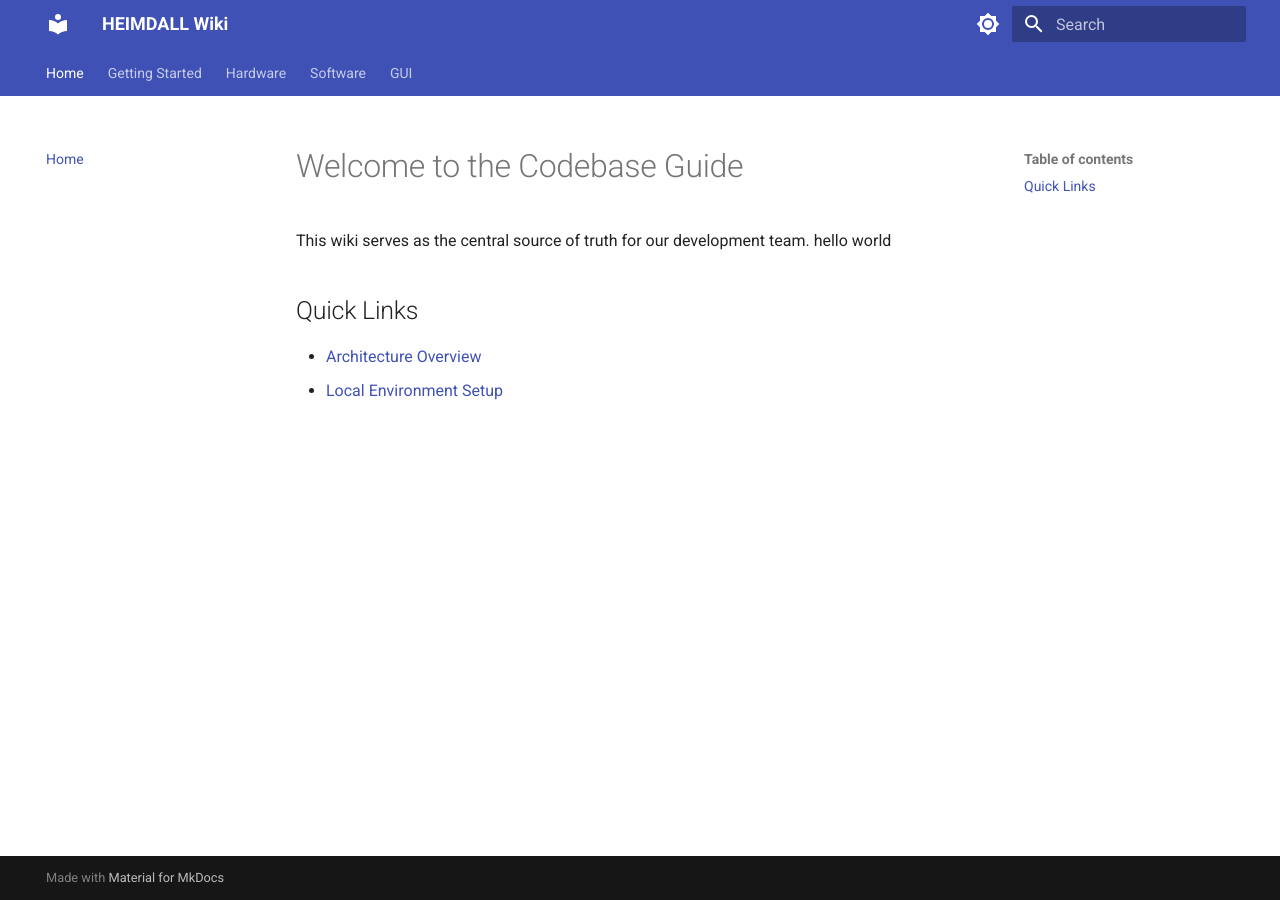
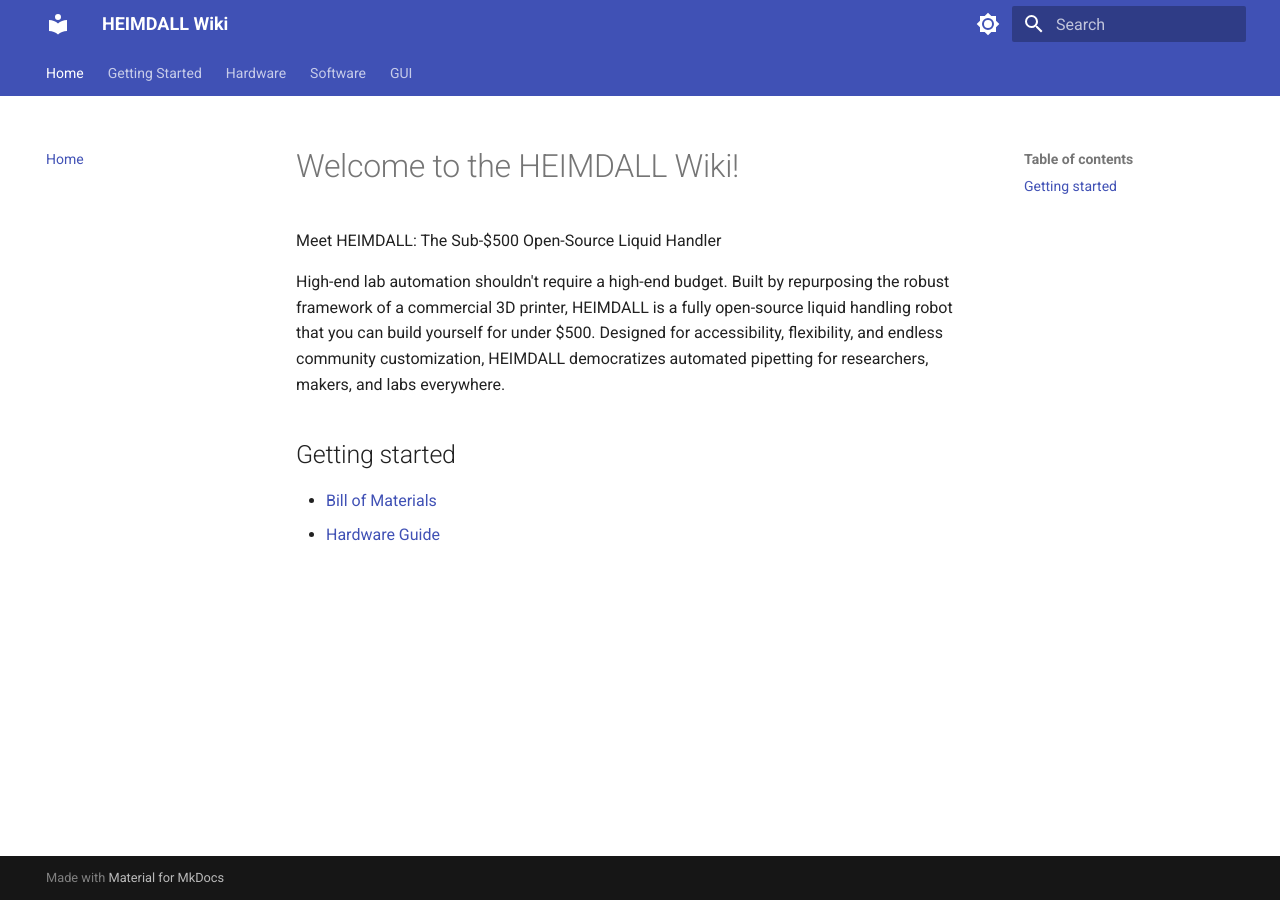
Before and after one commit to selfdrivinglabsntu/SelfDrivingLabWiki, an MkDocs documentation site: the page built from docs/index.md, in a window 1280 px wide. Built offline with MkDocs 1.6.1 and Material for MkDocs 9.7.7, drawn with Linux system fonts in a browser that asks for light colours.

Commit message:
changed landing page, added some other stuff

```diff
--- a/docs/index.md
+++ b/docs/index.md
@@ -1,7 +1,8 @@
-# Welcome to the Codebase Guide
-This wiki serves as the central source of truth for our development team.
-hello world
+# Welcome to the HEIMDALL Wiki!
+Meet HEIMDALL: The Sub-$500 Open-Source Liquid Handler
 
-## Quick Links
-* [Architecture Overview](architecture.md)
-* [Local Environment Setup](setup.md)
+High-end lab automation shouldn't require a high-end budget. Built by repurposing the robust framework of a commercial 3D printer, HEIMDALL is a fully open-source liquid handling robot that you can build yourself for under $500. Designed for accessibility, flexibility, and endless community customization, HEIMDALL democratizes automated pipetting for researchers, makers, and labs everywhere.
+
+## Getting started
+* [Bill of Materials](setup.md)
+* [Hardware Guide](hardware.md)
```
Also changed, not shown: docs/hardware/bill_of_materials.md (added, +1 -0 lines), docs/setup.md (+1 -1 lines), docs/hardware/hardware.md (added).
